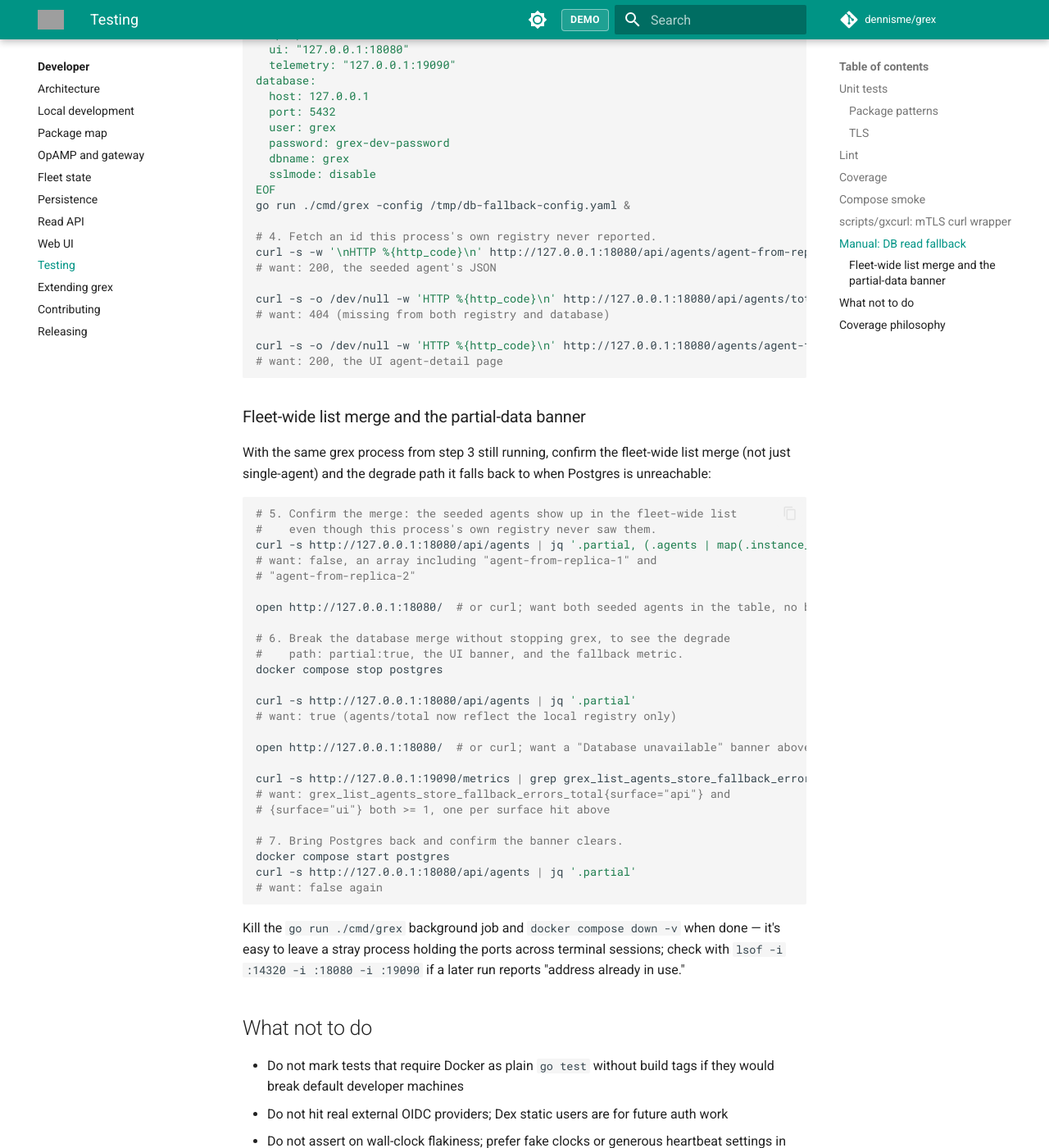
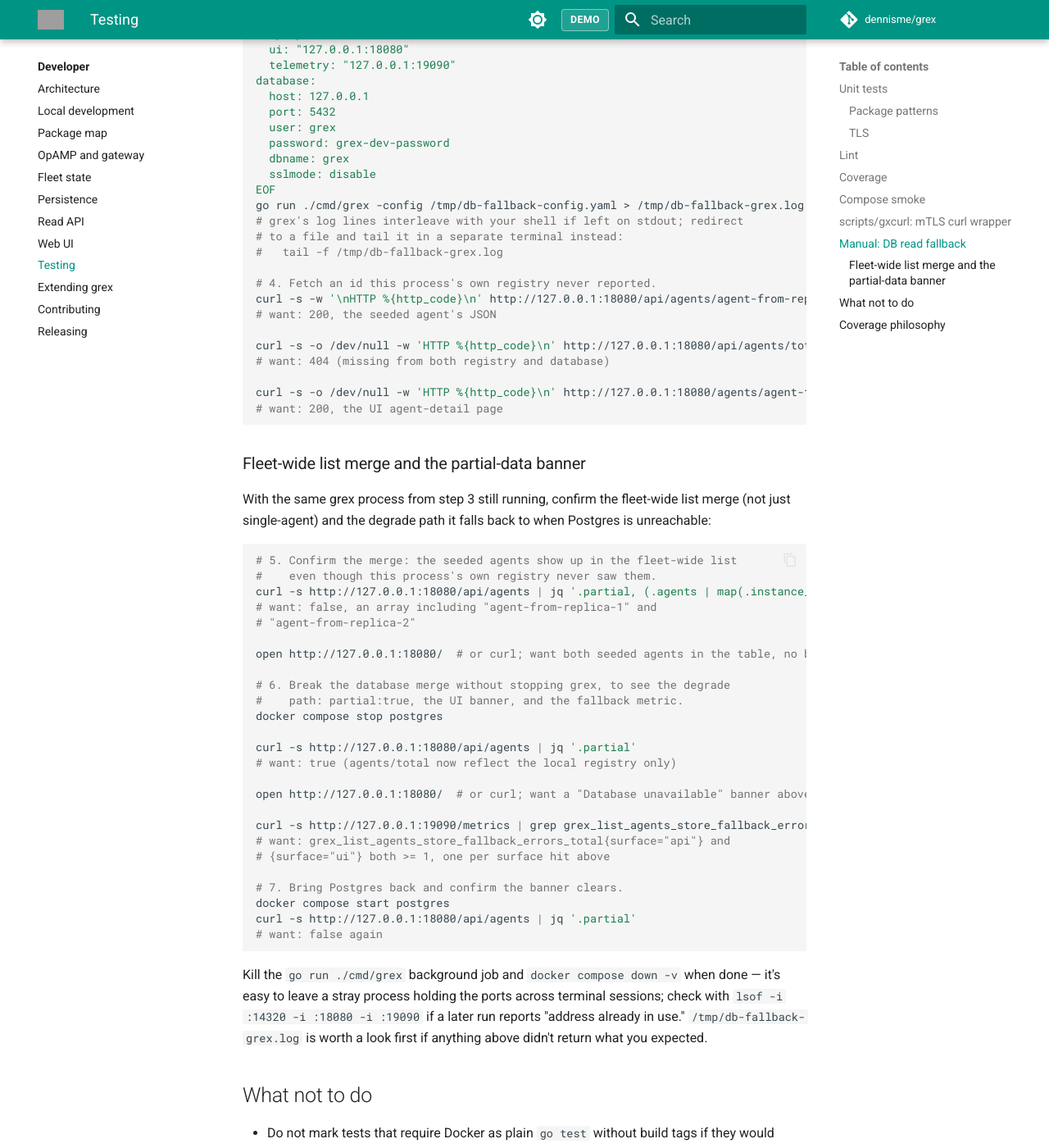
Before and after one commit to cxdy/grex, an MkDocs documentation site: the page built from docs/developer/testing.md, in a window 1280 px wide and 1400 px high, scrolled down 2990 px. Shown: the whole window at 82% size. Built offline with MkDocs 1.6.1 and Material for MkDocs 9.7.7, drawn with Linux system fonts in a browser that asks for light colours; comment, search, counter and statistics services are not loaded; grey boxes are pictures that could not be loaded.

Commit message:
chore: stdout and stderror logs annoying to interact with

```diff
--- a/docs/developer/testing.md
+++ b/docs/developer/testing.md
@@ -138,7 +138,10 @@ database:
   dbname: grex
   sslmode: disable
 EOF
-go run ./cmd/grex -config /tmp/db-fallback-config.yaml &
+go run ./cmd/grex -config /tmp/db-fallback-config.yaml > /tmp/db-fallback-grex.log 2>&1 &
+# grex's log lines interleave with your shell if left on stdout; redirect
+# to a file and tail it in a separate terminal instead:
+#   tail -f /tmp/db-fallback-grex.log
 
 # 4. Fetch an id this process's own registry never reported.
 curl -s -w '\nHTTP %{http_code}\n' http://127.0.0.1:18080/api/agents/agent-from-replica-1
@@ -188,7 +191,8 @@ curl -s http://127.0.0.1:18080/api/agents | jq '.partial'
 Kill the `go run ./cmd/grex` background job and `docker compose down -v`
 when done — it's easy to leave a stray process holding the ports across
 terminal sessions; check with `lsof -i :14320 -i :18080 -i :19090` if a
-later run reports "address already in use."
+later run reports "address already in use." `/tmp/db-fallback-grex.log`
+is worth a look first if anything above didn't return what you expected.
 
 ## What not to do
 
```
